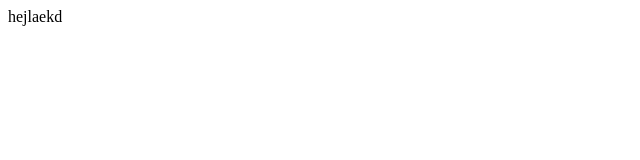
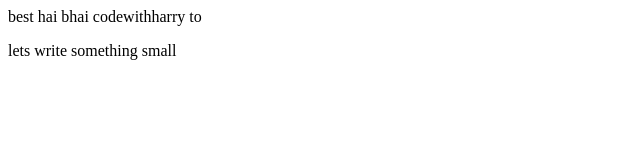
Before and after one commit to Akhil9325/AppDev-repo, a plain HTML site: page index.html in a window 1280 px wide. Shown: the whole page, without its empty margins (0-640 px from the left). Drawn offline with Linux system fonts and the light colour scheme.

Commit message:
added some extra lines

```diff
--- a/index.html
+++ b/index.html
@@ -1 +1,2 @@
-<div>hejlaekd</div>
+<div>best hai bhai codewithharry to</div>
+<p>lets write something small</p>
```
